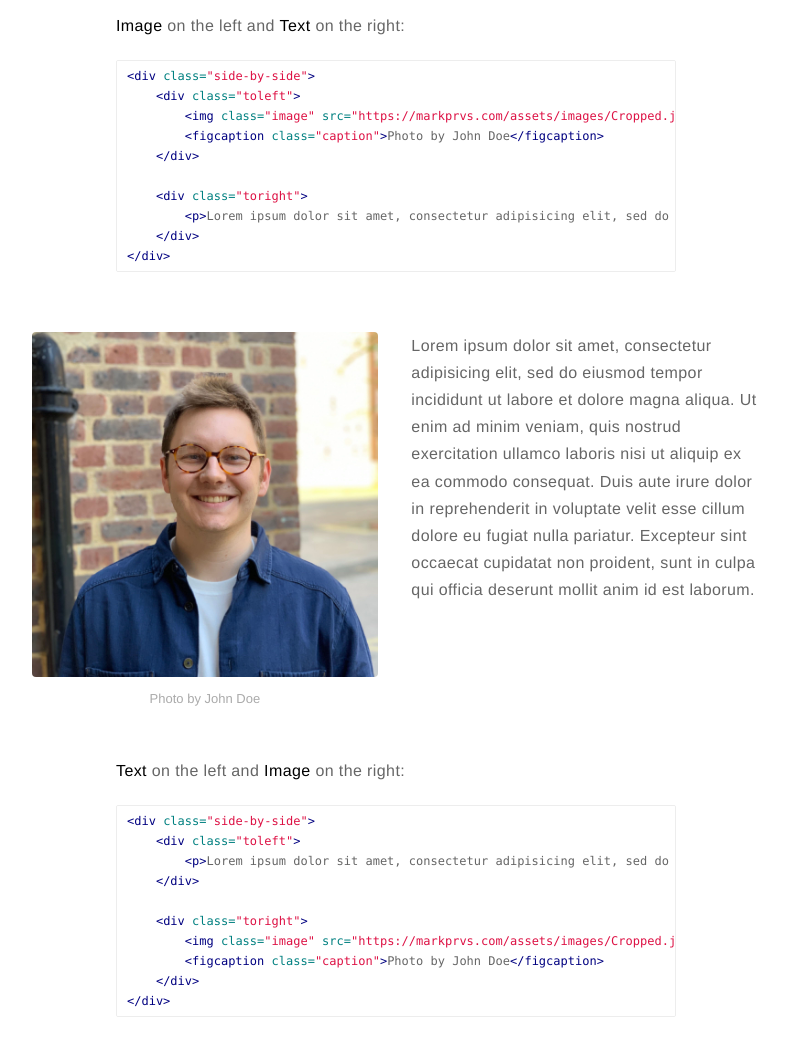
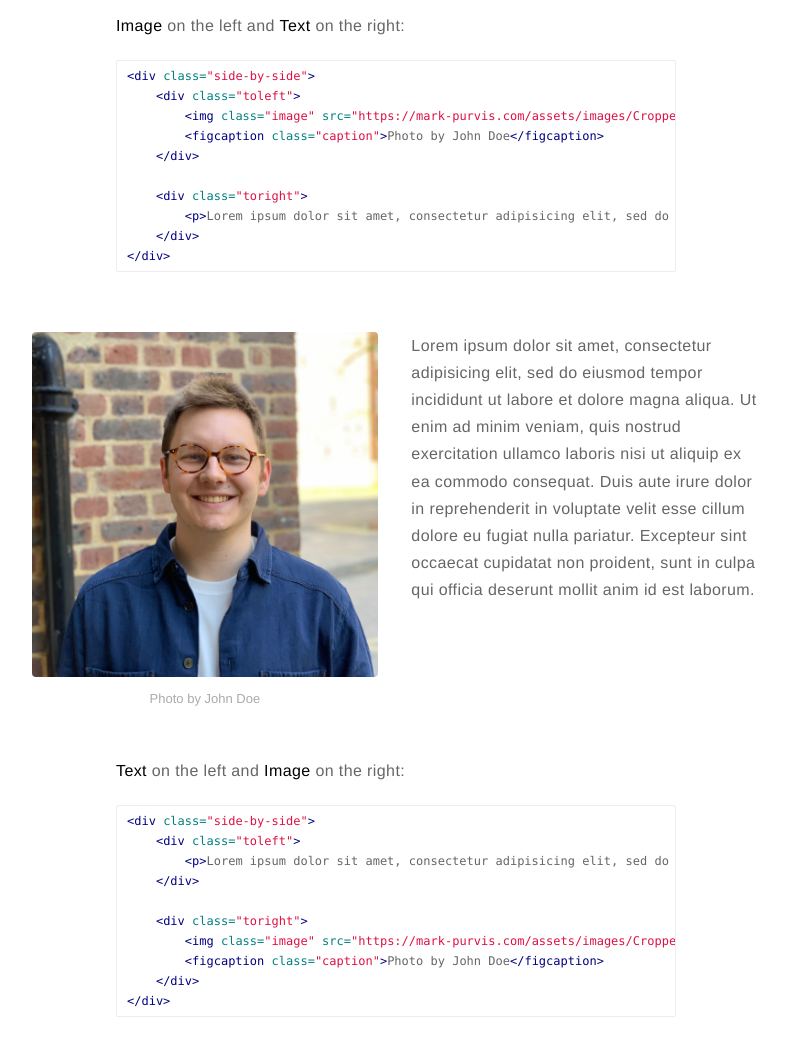
Before and after one commit to markprvs/markprvs.github.io, a Jekyll site: the page built from _posts/2015-02-24-markdown-extra-components.markdown, in a window 1280 px wide and 1400 px high, scrolled down 1068 px. Shown: the part 151-1188 px from the top of the window, without its empty margins (244-1032 px from the left). Built offline with Jekyll 4.4.1, drawn with Linux system fonts in a browser that asks for light colours; part of the change alters nothing that is shown.

Commit message:
Update _config.yml

```diff
--- a/_config.yml
+++ b/_config.yml
@@ -16,7 +16,7 @@ resume: false
 resume-external: true
 resume-url: https://google.com/?q=my+resume
 
-url: https://markprvs.com
+url: https://mark-purvis.com
 # your url: http://USERNAME.github.io
 
 permalink: /:title/
```
